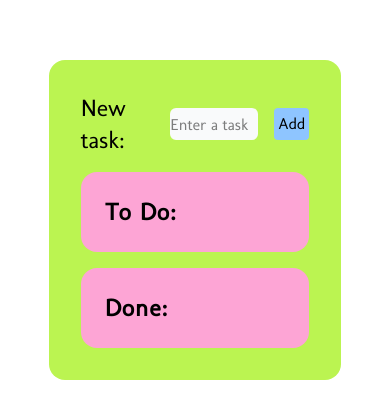
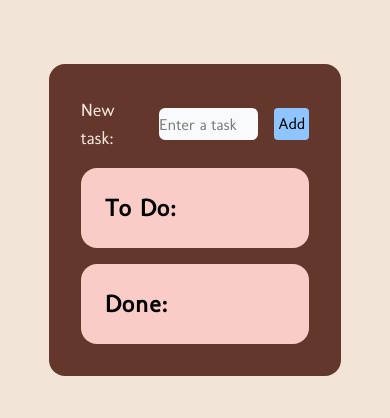
Before and after one commit to snezhny-mishka/to-do-app-react, a React (Vite) app: page / in a window 390 px wide. Shown: the part 202-620 px from the top of the page. Built offline with nearby package versions, Linux system fonts and the light colour scheme.

Commit message:
style: change color scheme, improve responsiveness

```diff
--- a/src/App.jsx
+++ b/src/App.jsx
@@ -3,7 +3,7 @@ import './styles.css'
 
 function App() {
   return (
-    <div className="flex justify-center items-center h-screen font-molengo">
+    <div className="flex justify-center items-center bg-gray h-screen font-molengo">
         <ListsContainer />
     </div>
   )
--- a/src/List.jsx
+++ b/src/List.jsx
@@ -2,7 +2,7 @@ import Task from "./Task";
 
 function List({ title, tasks, onUpdate, onDelete, onChecked, onMoveUp, onMoveDown }) {
     return (
-        <div className="flex-1 bg-pink-300 p-6 rounded-2xl">
+        <div className="flex-1 bg-pink p-6 rounded-2xl">
             <h3 className="font-semibold text-2xl tracking-wider">{title}</h3>
             <ul>
                 {tasks.map((task, index) => (
--- a/src/ListsContainer.jsx
+++ b/src/ListsContainer.jsx
@@ -74,9 +74,9 @@ function ListsContainer() {
     }, [tasks]);
 
     return (
-        <div className="flex flex-col gap-4 bg-lime-300 p-8 rounded-2xl w-3/4">
+        <div className="flex flex-col gap-4 bg-dark-brown p-8 rounded-2xl w-3/4">
             <div className="flex justify-center items-center gap-4">
-                <label htmlFor="input" className="text-2xl">
+                <label htmlFor="input" className="text-gray text-lg xxs:text-2xl">
                     New task:
                 </label>
                 <input
--- a/src/styles.css
+++ b/src/styles.css
@@ -4,4 +4,10 @@
 
 @theme {
     --font-molengo: "Molengo", sans-serif;
+    --color-gray: #F2E5D7;
+    --color-light-brown: #C97D60;
+    --color-dark-brown: #63372C;
+    --color-black: #262322;
+    --color-pink: #FACCC7;
+    --breakpoint-xxs: 32.5rem;
 }
```
